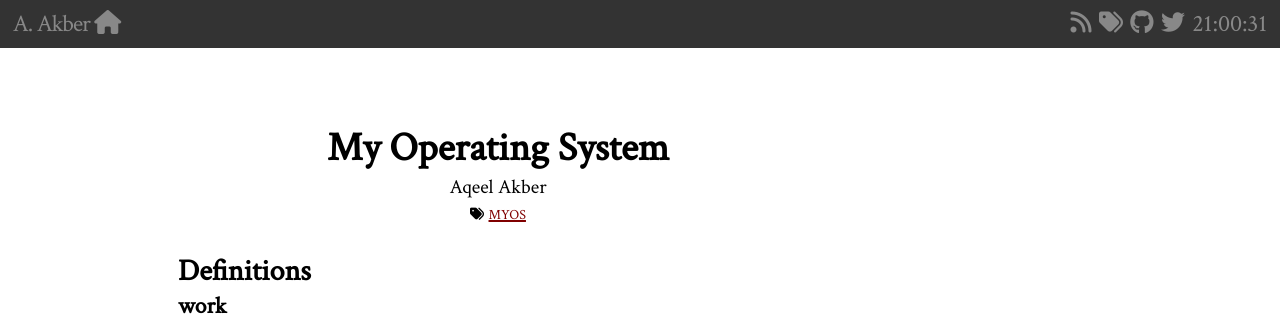
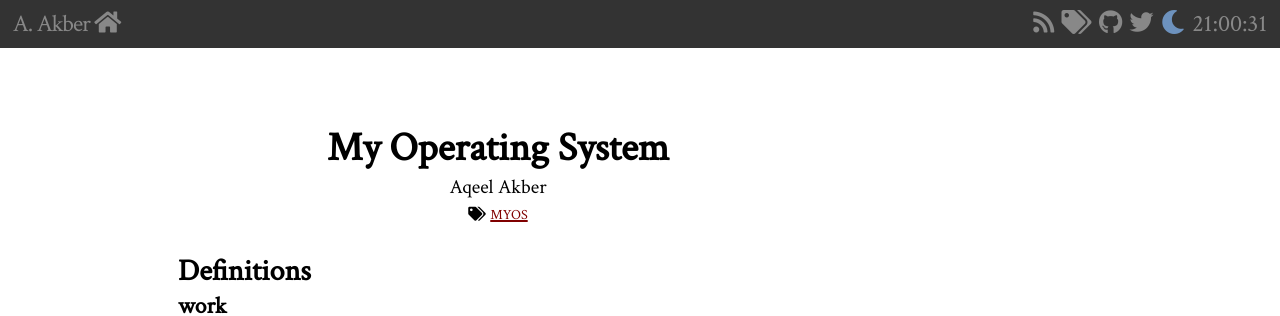
Before and after one commit to admiralakber/admiralakber.github.io, a Jekyll site: the page built from myos.html, in a window 1280 px wide. Shown: the top 316 px of the page. Built offline with Jekyll 4.4.1, drawn with Linux system fonts in a browser that asks for light colours; nearby versions of some CDN libraries; some web fonts are replaced; comment, search, counter and statistics services are not loaded.

Commit message:
Added dark theme toggle

```diff
--- a/_includes/head.html
+++ b/_includes/head.html
@@ -15,14 +15,15 @@
     <!-- mobile first -->
     <meta name="viewport" content="width=device-width, initial-scale=1">
 
-  <!-- FONT AWESOME -->
-  <script src="https://use.fontawesome.com/79f31ad9b1.js"></script>
+    <!-- FONT AWESOME --->
+    <link rel="stylesheet" href="https://use.fontawesome.com/releases/v5.3.1/css/all.css" integrity="sha384-mzrmE5qonljUremFsqc01SB46JvROS7bZs3IO2EmfFsd15uHvIt+Y8vEf7N7fWAU" crossorigin="anonymous">
 
     <!-- RSS Feed -->
     <link href="/feed.xml" type="application/atom+xml" rel="alternate" title="{{ site.title }} posts" />
 
     <!-- My theme -->
-  <link rel="stylesheet" href="{{ "/css/main.css" | prepend: site.baseurl }}">
+    <link rel="stylesheet" href="{{ "/css/main.css" | prepend: site.baseurl }}"/>
+    <link disabled="disabled" id="dark-reader" rel="stylesheet" href="{{ "/css/dark.css" | prepend: site.baseurl }}">
 
     <!-- Javascript goodies -->
     <script src="{{ "/js/aa-goodies.js" | prepend: site.baseurl }}"></script>
--- a/_includes/header.html
+++ b/_includes/header.html
@@ -5,7 +5,7 @@
 
     <div class="site-tray">
         <a href="javascript:void(0)" onclick="vis_toggle('tray');return false;" class="tray-btn">
-      <i class="fa fa-tasks"></i>
+            <i class="fa fa-bars"></i>
         </a>
 
         <div class="trigger" id="tray">
@@ -19,17 +19,37 @@
 
             {% if site.github_username %}
             <a class="tray-icon" href="https://github.com/{{ site.github_username }}" title="Github: {{ site.github_username }}">
-  <i class="fa fa-github"></i>
+                <i class="fab fa-github"></i>
             </a>
             {% endif %}
 
             {% if site.twitter_username %}
             <a class="tray-icon" href="https://twitter.com/{{ site.twitter_username }}" title="Twitter: {{ site.twitter_username }}">
-  <i class="fa fa-twitter"></i>
+                <i class="fab fa-twitter"></i>
             </a>
             {% endif %}
 
+            <a class="tray-icon" href="javascript:void(0)"  onclick="dark_toggle();return false;" title="Toggle night mode">
+                <i id="dark-reader-icon" class="fa fa-moon fa-pulse" style="color:rgb(109, 146, 190); animation-iteration-count: 5;"></i>
+            </a>
+
             <a class="tray-clock" id="clock"></a>
+
+            <script>
+             updateClock();
+             if (localStorage.getItem != null | undefined) {
+                 var icon = document.getElementById("dark-reader-icon");
+                 icon.style.animationIterationCount = 1;
+             }
+
+             if (localStorage.getItem("darkreader") == "enabled") {
+                 var el1 = document.getElementById("dark-reader");
+                 var icon = document.getElementById("dark-reader-icon");
+                 el1.removeAttribute("disabled");
+                 icon.setAttribute("class", "fas fa-sun fa-pulse");
+             }
+            </script>
+
         </div>
     </div>
 </header>
--- /dev/null
+++ b/css/dark.css
@@ -0,0 +1,77 @@
+/* Generated by Dark Reader https://github.com/darkreader/darkreader */
+html,
+body,
+:not([style*="background-color:"]) {
+    background-color: rgb(28, 31, 33) !important;
+}
+html,
+body,
+:not([style*="color:"]) {
+    color: rgb(168, 158, 139) !important;
+}
+h1:not([style*="color:"]),
+h2:not([style*="color:"]),
+h3:not([style*="color:"]),
+h4:not([style*="color:"]),
+h5:not([style*="color:"]),
+h6:not([style*="color:"]) {
+    color: rgb(190, 146, 109) !important;
+}
+cite:not([style*="color:"]) {
+    color: rgb(138, 197, 147) !important;
+}
+input:not([style*="background-color:"]),
+textarea:not([style*="background-color:"]),
+button:not([style*="background-color:"]),
+[role="button"] {
+    background-color: rgb(45, 57, 68) !important;
+}
+input:not([style*="background-color:"]):hover,
+textarea:not([style*="background-color:"]):hover,
+button:not([style*="background-color:"]):hover,
+[role="button"]:hover {
+    background-color: rgb(42, 62, 82) !important;
+}
+input:not([style*="background-color:"]):active, input:not([style*="background-color:"]):focus,
+textarea:not([style*="background-color:"]):active, textarea:not([style*="background-color:"]):focus,
+button:not([style*="background-color:"]):active, button:not([style*="background-color:"]):focus,
+[role="button"]:active, [role="button"]:focus {
+    background-color: rgb(41, 64, 87) !important;
+}
+a:not([style*="color:"]) {
+    color: rgb(137, 179, 192) !important;
+}
+a:not([style*="color:"]):hover {
+    color: rgb(148, 190, 208) !important;
+}
+a:not([style*="color:"]):active, a:not([style*="color:"]):focus {
+    color: rgb(160, 202, 224) !important;
+}
+:not([style*="border-color:"]),
+::before,
+::after {
+    border-color: rgb(91, 118, 130) !important;
+}
+div:empty {
+    background-color: rgb(28, 31, 33) !important;
+}
+input::placeholder,
+textarea::placeholder {
+    color: rgb(168, 158, 139) !important;
+}
+input:not([style*="background-image:"]),
+textarea:not([style*="background-image:"]) {
+    background-image: none !important;
+}
+
+/* end dark reader generated */
+
+/* Manual Tweaks */
+
+svg * {
+    stroke: rgb(168, 158, 139)!important;
+}
+
+i#dark-reader-icon {
+    color: rgb(190, 146, 109)!important;
+}
--- a/css/main.css
+++ b/css/main.css
@@ -153,7 +153,7 @@
 div.wrap-post {
     width: 50%;
     height: auto;
-    background: hsla(0, 0%, 100%, 0.5);
+/*    background: hsla(0, 0%, 100%, 0.5); */
     margin-left: 10%;
     margin-right: auto;
     font-size: 20px;
@@ -398,7 +398,129 @@
     left: 0;
 }
 
-/* tags */
+/* font awesome */
+/* Animations, thanks Alessandro Gubitosi https://github.com/gubi
+   Source: https://gist.github.com/gubi/8483199
+*/
+.fa-pulse {
+    display: inline-block;
+    -moz-animation: pulse 2s infinite linear;
+    -o-animation: pulse 2s infinite linear;
+    -webkit-animation: pulse 2s infinite linear;
+    animation: pulse 2s infinite linear;
+}
+
+@-webkit-keyframes pulse {
+    0% { opacity: 1; }
+    50% { opacity: 0; }
+    100% { opacity: 1; }
+}
+@-moz-keyframes pulse {
+    0% { opacity: 1; }
+    50% { opacity: 0; }
+    100% { opacity: 1; }
+}
+@-o-keyframes pulse {
+    0% { opacity: 1; }
+    50% { opacity: 0; }
+    100% { opacity: 1; }
+}
+@-ms-keyframes pulse {
+    0% { opacity: 1; }
+    50% { opacity: 0; }
+    100% { opacity: 1; }
+}
+@keyframes pulse {
+    0% { opacity: 1; }
+    50% { opacity: 0; }
+    100% { opacity: 1; }
+}
+.fa-bounce {
+    display: inline-block;
+    position: relative;
+    -moz-animation: bounce 1s infinite linear;
+    -o-animation: bounce 1s infinite linear;
+    -webkit-animation: bounce 1s infinite linear;
+    animation: bounce 1s infinite linear;
+}
+
+@-webkit-keyframes bounce {
+    0% { top: 0; }
+    50% { top: -0.2em; }
+    70% { top: -0.3em; }
+    100% { top: 0; }
+}
+@-moz-keyframes bounce {
+    0% { top: 0; }
+    50% { top: -0.2em; }
+    70% { top: -0.3em; }
+    100% { top: 0; }
+}
+@-o-keyframes bounce {
+    0% { top: 0; }
+    50% { top: -0.2em; }
+    70% { top: -0.3em; }
+    100% { top: 0; }
+}
+@-ms-keyframes bounce {
+    0% { top: 0; }
+    50% { top: -0.2em; }
+    70% { top: -0.3em; }
+    100% { top: 0; }
+}
+@keyframes bounce {
+    0% { top: 0; }
+    50% { top: -0.2em; }
+    70% { top: -0.3em; }
+    100% { top: 0; }
+}
+/* --- */
+.fa-wiggle {
+    display: inline-block;
+    position: relative;
+    -moz-animation: wiggle 1s infinite linear;
+    -o-animation: wiggle 1s infinite linear;
+    -webkit-animation: wiggle 1s infinite linear;
+    animation: wiggle 1s infinite linear;
+}
+
+@keyframes wiggle {
+    0% {-webkit-transform: rotate(10deg);}
+    25% {-webkit-transform: rotate(-10deg);}
+    50% {-webkit-transform: rotate(20deg);}
+    75% {-webkit-transform: rotate(-5deg);}
+    100% {-webkit-transform: rotate(0deg);}
+}
+
+@keyframes wiggle {
+    0% {-moz-transform: rotate(10deg);}
+    25% {-moz-transform: rotate(-10deg);}
+    50% {-moz-transform: rotate(20deg);}
+    75% {-moz-transform: rotate(-5deg);}
+    100% {-moz-transform: rotate(0deg);}
+}
+@-o-keyframes wiggle {
+    0% {-o-transform: rotate(10deg);}
+    25% {-o-transform: rotate(-10deg);}
+    50% {-o-transform: rotate(20deg);}
+    75% {-o-transform: rotate(-5deg);}
+    100% {-o-transform: rotate(0deg);}
+}
+@-ms-keyframes wiggle {
+    0% {-ms-transform: rotate(10deg);}
+    25% {-ms-transform: rotate(-10deg);}
+    50% {-ms-transform: rotate(20deg);}
+    75% {-ms-transform: rotate(-5deg);}
+    100% {-ms-transform: rotate(0deg);}
+}
+@keyframes wiggle {
+    0% {transform: rotate(10deg);}
+    25% {transform: rotate(-10deg);}
+    50% {transform: rotate(20deg);}
+    75% {transform: rotate(-5deg);}
+    100% {transform: rotate(0deg);}
+}
+
 
 /* SMALL SCREENS */
 /* -------------------- */
--- a/js/aa-goodies.js
+++ b/js/aa-goodies.js
@@ -33,10 +33,11 @@
 
     // Sets the elements inner HTML value to our clock data
     elem.innerHTML = hours + ':' + minutes + ':' + seconds;
-    elem.title = 'Date: ' + year + '-' + month + '-' + day;
+    elem.title = now.toDateString();
 
 }
 
+// Hide element id
 function vis_toggle(id) {
     var e = document.getElementById(id);
     if(e.style.display == 'block')
@@ -44,3 +45,18 @@
     else
         e.style.display = 'block';
 }
+
+// Toggle dark mode
+function dark_toggle() {
+    var el1 = document.getElementById("dark-reader");
+    var icon = document.getElementById("dark-reader-icon");
+    if( el1.getAttribute("disabled") == "disabled") {
+        el1.removeAttribute("disabled");
+        icon.setAttribute("class", "fas fa-sun fa-pulse");
+        localStorage.setItem("darkreader", "enabled");
+    } else {
+        el1.setAttribute("disabled", "disabled");
+        icon.setAttribute("class", "fas fa-moon fa-pulse");
+        localStorage.setItem("darkreader", "disabled");
+    }
+}
```
Also changed, not shown: _layouts/default.html (indentation only). Lines whose indentation alone changed are shown as unchanged.
